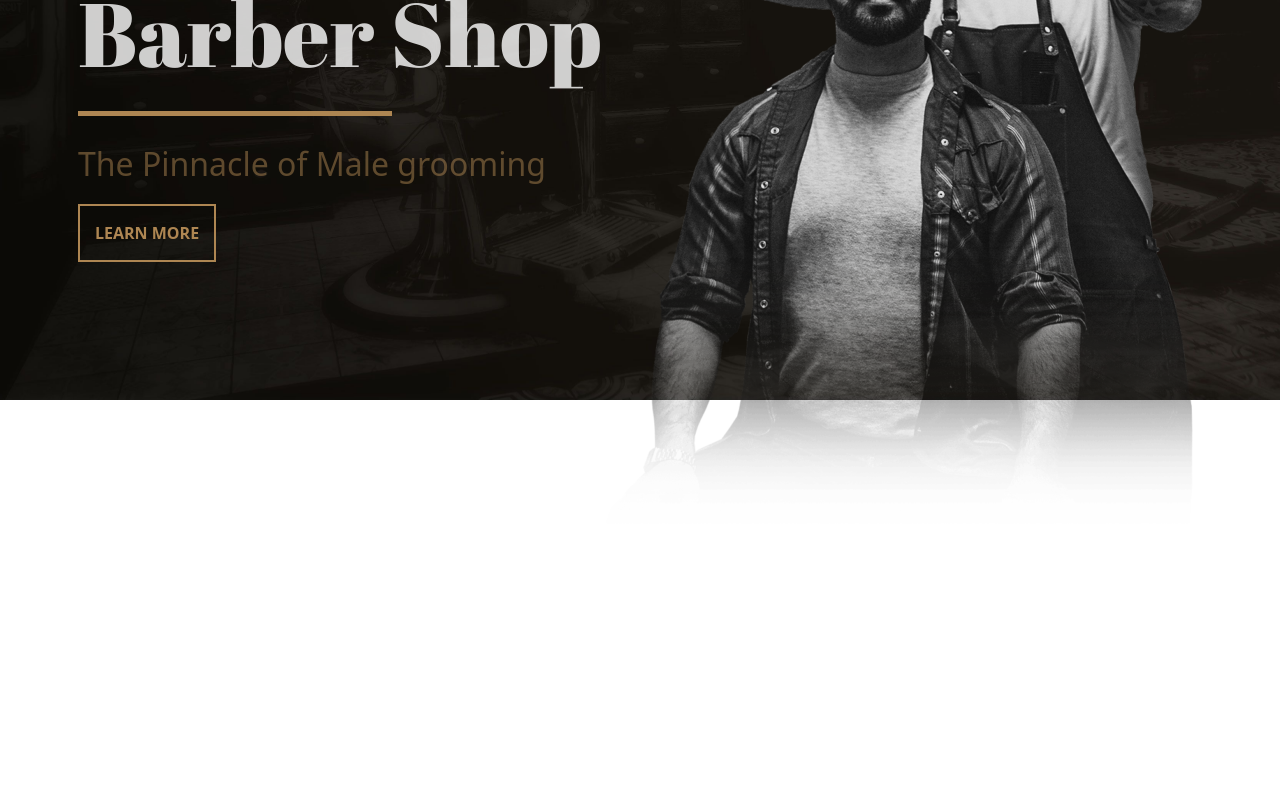
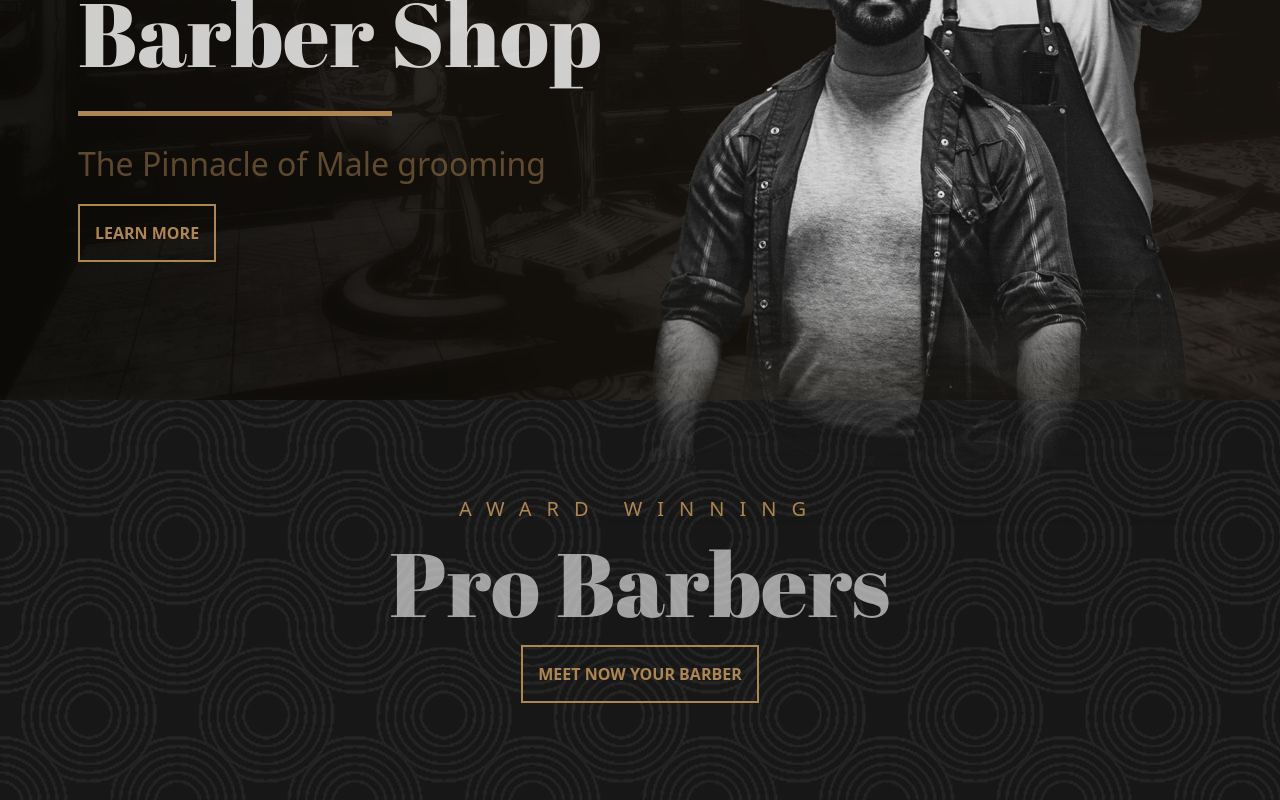
Before and after one commit to SalvatoreBrancato/proj-html-vuejs, a Vue app: page / in a window 1280 px wide. Shown: the part 400-1200 px from the top of the page. Before the commit the page ends 933 px from the top, so only its background shows below. Built offline with nearby package versions, Linux system fonts and the light colour scheme.

Commit message:
AwardComp

```diff
--- /dev/null
+++ b/src/components/AwardComp.vue
@@ -0,0 +1,46 @@
+<script>
+
+
+export default{
+  name: "AwardComp",
+  components:{
+
+}
+}
+</script>
+
+<template>
+    <div id="container-award" class="d-flex justify-content-center align-items-center flex-column">
+        <h3>AWARD WINNING</h3>
+        <h2>Pro Barbers</h2>
+        <button>MEET NOW YOUR BARBER</button>
+    </div>
+</template>
+
+<style lang="scss" scoped>
+    #container-award{
+        background-image: url(../../public/img/avadabarbers-about-introbackground.jpg);
+        height: 50vh;
+        h2{
+            color: rgba(255, 255, 255, 0.6);
+            font-size: 90px;
+            font-family: 'Abril Fatface', cursive;
+        }
+        h3{
+            color:#ae8652;
+            font-size: 20px;
+            letter-spacing: 15px;
+        }
+        button{
+            border: 2px solid #ae8652;
+            background-color: rgba(0, 0, 0, 0.0);
+            color: #ae8652;
+            padding: 15px;
+            font-weight: bold;
+            &:hover{
+                background-color: #ae8652;
+                color: black;
+            }
+        }
+    }
+</style>
--- a/src/components/MainComp.vue
+++ b/src/components/MainComp.vue
@@ -1,16 +1,19 @@
 <script>
+import AwardComp from './AwardComp.vue';
 import NavComp from './NavComp.vue';
 
 export default{
   name: "MainComp",
   components:{
-    NavComp
+    NavComp,
+    AwardComp
 }
 }
 </script>
 
 <template>
     <NavComp/>
+    <AwardComp/>
 </template>
 
 <style lang="scss" scoped>
```
